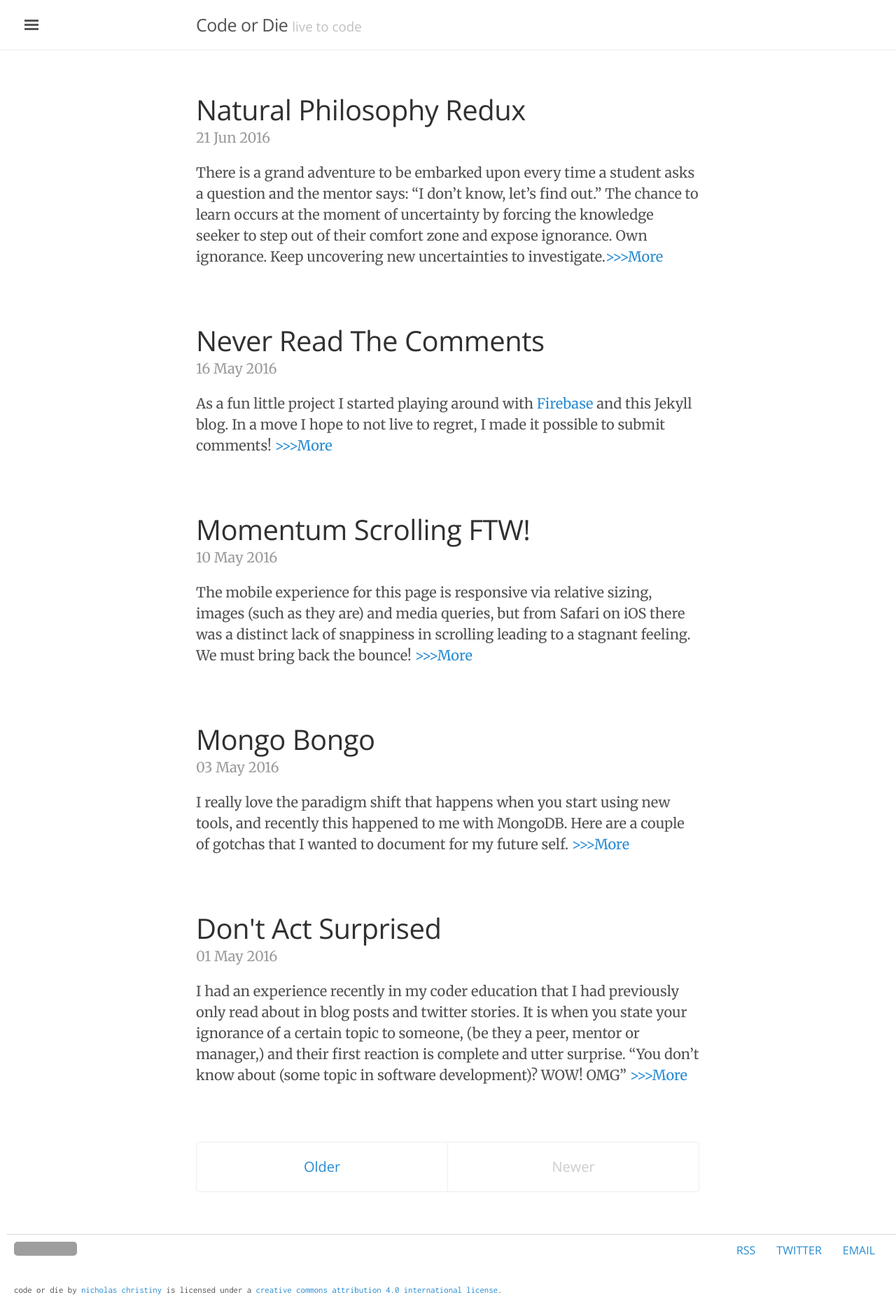
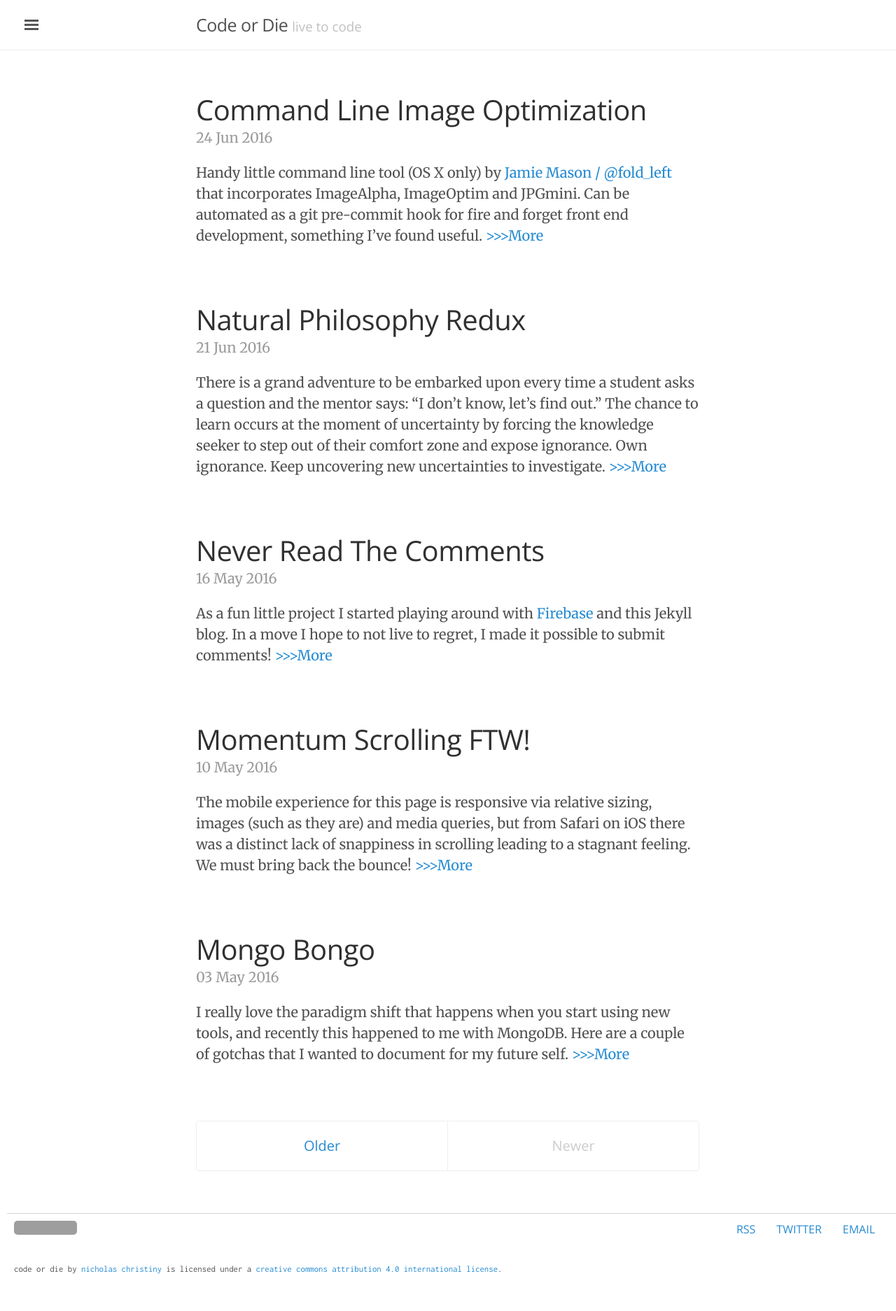
Before and after one commit to nchristiny/nchristiny.github.io, a Jekyll site: the page built from index.html, in a window 1280 px wide. Shown: the whole page at 70% size. Built offline with Jekyll 4.4.1, drawn with Linux system fonts in a browser that asks for light colours; nearby versions of some CDN libraries; the list of posts is cut into pages by our own code; comment, search, counter and statistics services are not loaded; grey boxes are pictures that could not be loaded.

Commit message:
Add post

```diff
--- /dev/null
+++ b/_posts/2016-06-24-command-line-image-optimization.md
@@ -0,0 +1,23 @@
+---
+layout: post
+title: Command Line Image Optimization
+date: 2016-06-24
+tags:
+- git
+- bash
+---
+Handy little command line tool (OS X only) by [Jamie Mason / @fold_left](https://twitter.com/fold_left) that incorporates ImageAlpha, ImageOptim and JPGmini. Can be automated as a git pre-commit hook for fire and forget front end development, something I've found useful. <!-- more -->
+
+Add pre-commit hook to: `your_project/.git/hooks/pre-commit `
+{% highlight linenos %}
+images=$(git diff --exit-code --cached --name-only --diff-filter=ACM -- '*.png' '*.jpg')
+$(exit $?) || (echo "$images" | imageoptim && git add $images)
+{% endhighlight %}
+
+JPGmini does carry a price tag at the Mac App Store, so one would need to evaluate if regular use of JPEG calls for it. On the other hand, open source projects ImageAlpha and ImageOptim are pretty much the best tools in class when you are dealing with PNG.
+
+Finally, ImageMagick is the gold standard of a great open source command line image manipulation tool which allows amazingly fine grain control and excellent documentation well beyond the scope of this humble post.
+
+Docs:
+[ImageOptim-CLI](https://github.com/JamieMason/ImageOptim-CLI)
+[ImageMagick](http://www.imagemagick.org/script/command-line-tools.php)
```
Also changed, not shown: _posts/2016-06-21-natural-philosophy-redux.md (+1 -1 lines).
